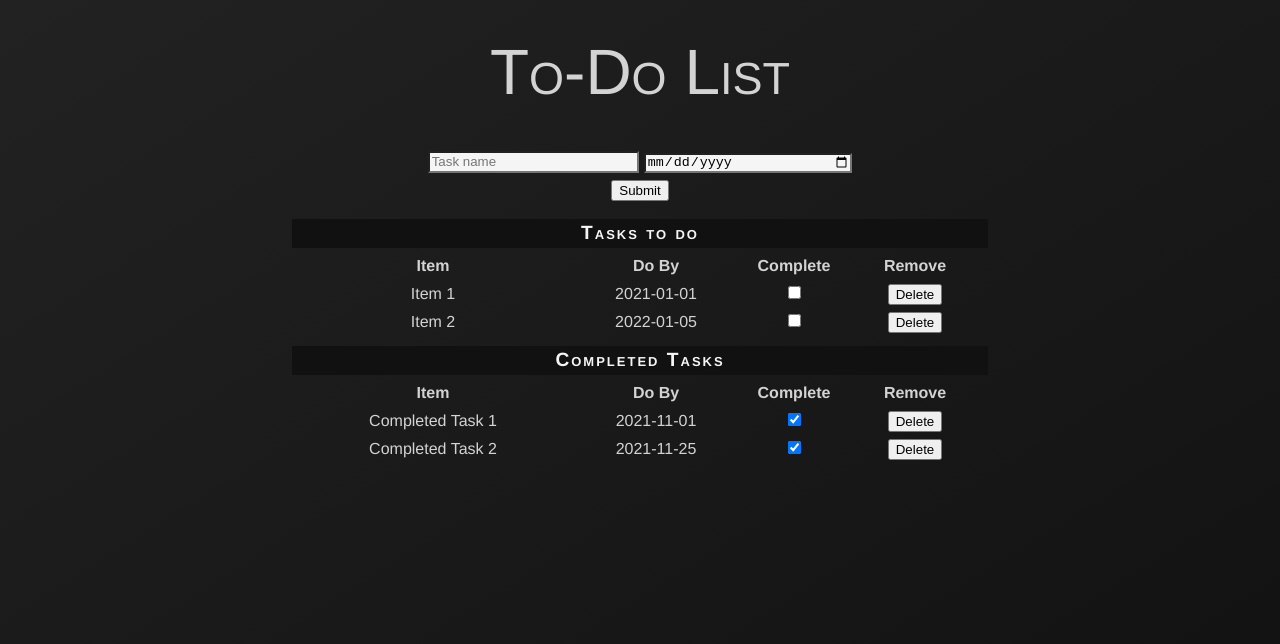
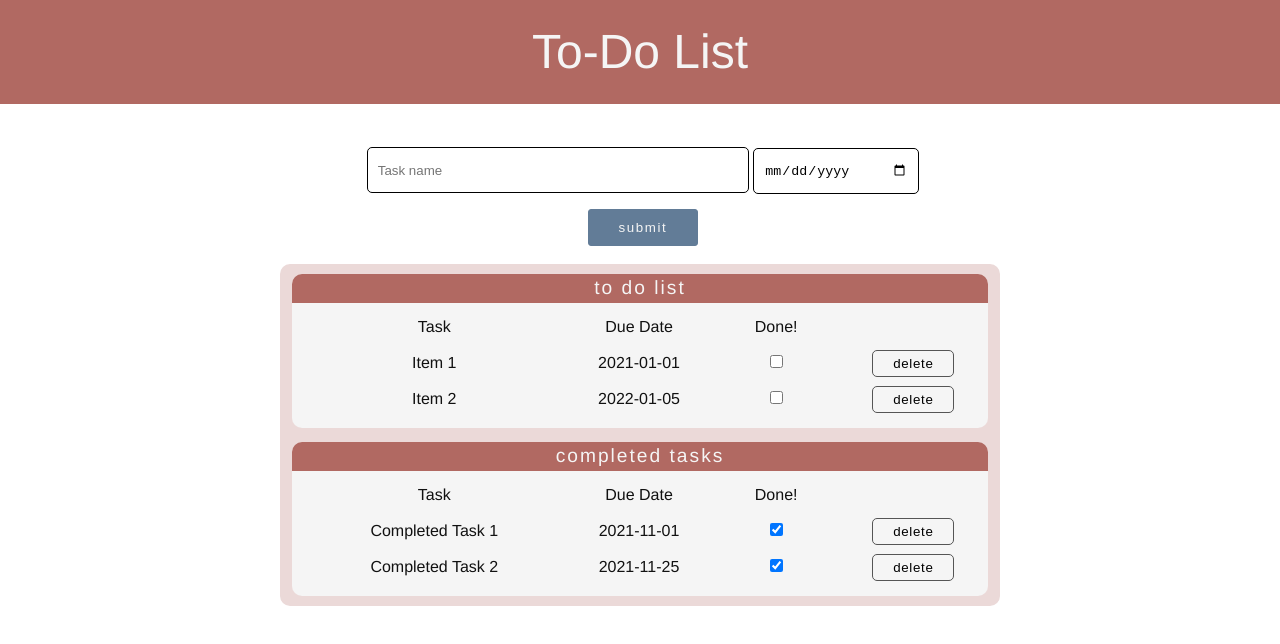
Before and after one commit to trevorwallis13/js-to-do-list, a plain HTML site: page index.html in a window 1280 px wide. Drawn offline with Linux system fonts and the light colour scheme.

Commit message:
updated css styles

```diff
--- a/app.js
+++ b/app.js
@@ -21,7 +21,7 @@ newTaskForm.addEventListener('submit', (event) => {
             <td>${newTask}</td>
             <td>${newDueDate}</td>
             <td><input type="checkbox" class="mark-complete"></td>
-            <td><button class="delete-item">Delete</button></td>
+            <td><button class="delete-item">delete</button></td>
     `;
 
     newTaskForm.reset();
--- a/index.html
+++ b/index.html
@@ -24,55 +24,55 @@
         </section>
         <section class="results-section">
             <div class="tasks-table-section">
-                <h2 class='list-header'>Tasks to do</h2>
+                <h2 class='list-header'>to do list</h2>
                 <table id='incomplete-tasks'>
                     <thead>
                         <tr>
-                            <th class="item-col">Item</th>
-                            <th class="due-date-col">Do By</th>
-                            <th class="complete-col">Complete</th>
-                            <th class="remove-col">Remove</th>
+                            <th class="item-col">Task</th>
+                            <th class="due-date-col">Due Date</th>
+                            <th class="complete-col">Done!</th>
+                            <th class="remove-col"></th>
                         </tr>
                     </thead>
                     <tbody>
                         <tr>
                             <td>Item 1</td>
                             <td>2021-01-01</td>
-                            <td><input type="checkbox" class="mark-complete"></td>
-                            <td><button class="delete-item">Delete</button></td>
+                            <td><input type='checkbox' class="mark-complete"></td>
+                            <td><button class="delete-item">delete</button></td>
                         </tr>
                         <tr>
                             <td>Item 2</td>
                             <td>2022-01-05</td>
                             <td><input type="checkbox" class="mark-complete"></td>
-                            <td><button class="delete-item">Delete</button></td>
+                            <td><button class="delete-item">delete</button></td>
                         </tr>
                     </tbody>
                 </table>
             </div>
             <div class="tasks-table-section">
-                <h2 class="list-header">Completed Tasks</h2>
+                <h2 class="list-header">completed tasks</h2>
                 <table id='complete-tasks'>
                     <thead>
                         <tr>
-                            <th class="item-col">Item</th>
-                            <th class="due-date-col">Do By</th>
-                            <th class="complete-col">Complete</th>
-                            <th class="remove-col">Remove</th>
+                            <th class="item-col">Task</th>
+                            <th class="due-date-col">Due Date</th>
+                            <th class="complete-col">Done!</th>
+                            <th class="remove-col"></th>
                         </tr>
                     </thead>
                     <tbody>
                         <tr>
                             <td>Completed Task 1</td>
                             <td>2021-11-01</td>
-                            <td><input type="checkbox" class="mark-complete" checked></td>
-                            <td><button class="delete-item">Delete</button></td>
+                            <td><input type='checkbox' class="mark-complete" checked></td>
+                            <td><button class="delete-item">delete</button></td>
                         </tr>
                         <tr>
                             <td>Completed Task 2</td>
                             <td>2021-11-25</td>
-                            <td><input type="checkbox" class="mark-complete" checked></td>
-                            <td><button class="delete-item">Delete</button></td>
+                            <td><input type='checkbox' class="mark-complete" checked></td>
+                            <td><button class="delete-item">delete</button></td>
                         </tr>
                     </tbody>
                 </table>
--- a/styles.css
+++ b/styles.css
@@ -1,41 +1,26 @@
 @import url("https://fonts.googleapis.com/css?family=Open+Sans|Roboto:400,700&display=swap");
-
-html {
-    height: 100%;
-    background-image: linear-gradient(to bottom right, #222, #111);
-    background-size: cover;
-    background-repeat: no-repeat;
-    background-position: center;
-    color: lightgrey;
-}
 
 body {
     line-height: 1.5;
     font-family: Helvetica;
+    color: #111;
+    padding: 0;
+    margin: 0;
 }
 
-main {
-    max-width: 780px;
-    margin: auto;
-    padding: 10px;
-    border-radius: 10px;
-}
-
-.input-section {
-    width: 87%;
-    margin: auto;
-    padding: 3px;
+header {
+    background-color: #b16962;
+    color: whitesmoke;
 }
 
 h1, h2, h3 {
     font-family: Helvetica;
-    font-variant: small-caps;
     text-align: center;
     font-weight: lighter;
 }
 
 h1 {
-    font-size: 4rem;
+    font-size: 3rem;
     margin: auto;
     padding: 1rem;
     opacity: 100%;
@@ -48,31 +33,15 @@ h2 {
     margin: auto;
 }
 
-.list-header {
-    background-color: #111;
-    color: whitesmoke;
-    font-weight: bolder;
+main {
+    max-width: 720px;
+    margin: auto;
+    padding: 40px 0;
 }
 
-.form-section {
-    padding: 1rem;
-    line-height: 1.75rem;
-    width: 70%;
-    margin: auto;
-}
-
-.results-section {
-    width: 90%;
-    margin: auto;
-    margin-top: 5px;
+.input-section {
+    width: 100%;
     padding: 3px;
-}
-
-table {
-    width: 100%;
-    margin: auto;
-    padding: 3px;
-    text-align: center;
 }
 
 form {
@@ -82,36 +51,102 @@ form {
 }
 
 form input {
-    width: 30%;
-    height: 1rem;
+    height: 1.5rem;
+    background-color: white;
+    border: 1px solid black;
+    border-radius: 5px;
+    padding: 10px 10px;
+}
+
+#task {
+    width: 50%;
+}
+
+#due-date {
+    width: 20%;
+}
+.form-submit {
+    text-align: center;
+    padding: 15px 0;
+}
+
+#submit {
+    background-color: rgb(98, 124, 151);
+    color: whitesmoke;
+    font-weight: lighter;
+    text-transform: lowercase;
+    letter-spacing: .1rem;
+    border: 1px solid rgb(98, 124, 151);
+    border-radius: 3px;
+    padding: 10px 30px;
+    cursor: pointer;
+}
+
+#submit:hover {
+    background-color: whitesmoke;
+    color: rgb(98, 124, 151);
+}
+
+.results-section {
+    display: flex;
+    flex-direction: column;
+    align-items: center;
+    justify-content: space-evenly;
+    flex-wrap: wrap;
+    background-color: rgb(235,217,216);
+    border-radius: 10px;
+    padding: .2rem;
+}
+
+.tasks-table-section {
+    width: 97.5%;
+    height: 90%;
+    margin: 1% 0%;
+    border-radius: 10px;
     background-color: whitesmoke;
 }
 
-.form-submit {
-    text-align: center;
-    padding-top: 5px;
-    padding-bottom: 3px;
-
+.list-header {
+    background-color: #b16962;
+    color: whitesmoke;
+    font-weight: lighter;
+    border-radius: 10px 10px 0 0;
 }
 
-.tasks-table-section {
-    width: auto;
+table {
+    width: 100%;
     margin: auto;
-    padding: 3px;
+    padding: 5px 5px 10px 5px;
+    text-align: center;
+    line-height: 2rem;
+}
+
+th {
+    font-weight: lighter;
+}
+
+.mark-complete {
+    background-color: black;
 }
 
 .item-col {
     width: 40%;
 }
 
-.due-date-col {
-    width: 25%;
+.due-date-col, .complete-col, .remove-col {
+    width: 20%;
 }
 
-.complete-col {
-    width: 15%;
+button.delete-item {
+    border: 1px solid #555;
+    border-radius: 5px;
+    background-color: rgba(245, 245, 245, 0);
+    padding: 5px 20px;
+    letter-spacing: .05em;
+    cursor: pointer;
 }
 
-.remove-col {
-    width: 20%;
+button.delete-item:hover {
+    background-color: rgb(98, 124, 151);
+    color: whitesmoke;
 }
```
